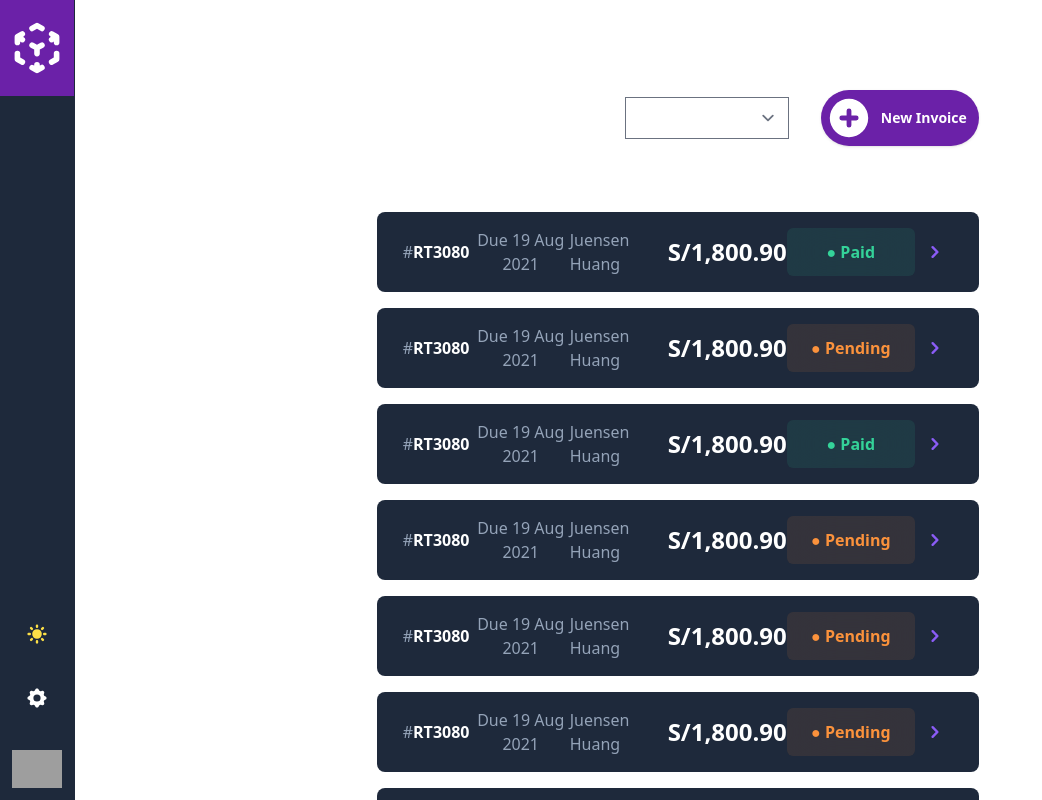
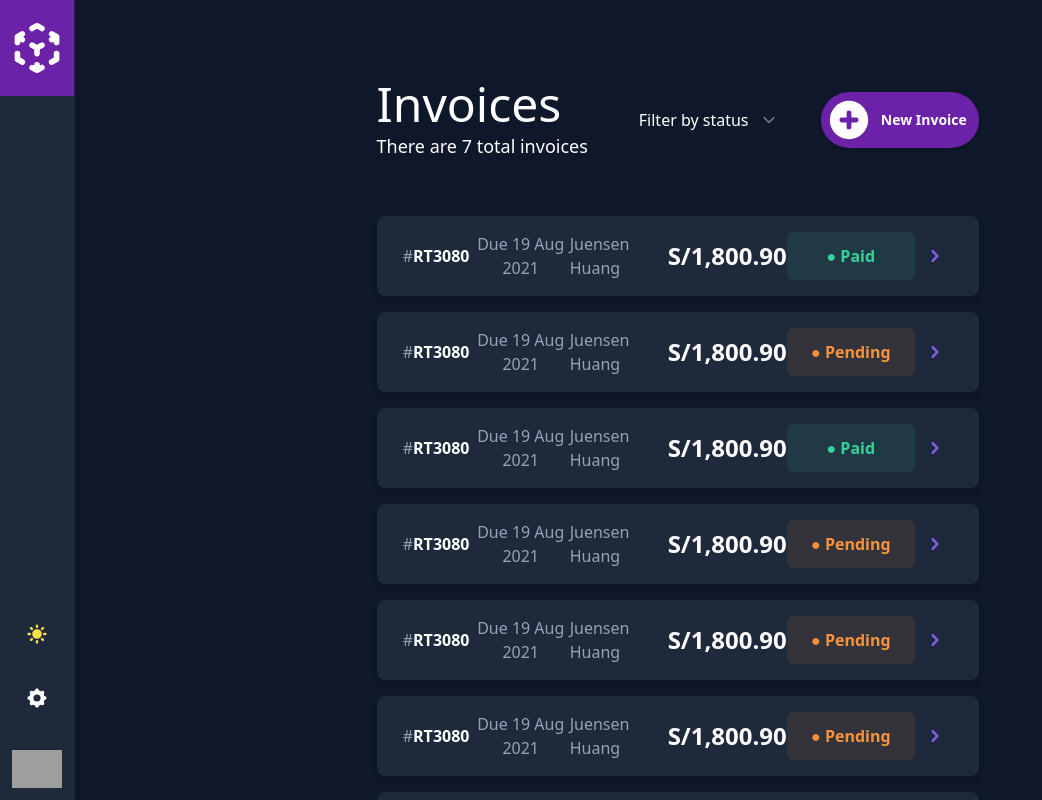
Before and after one commit to SerhiiShapovalov530/Invoices_App-Vue3, a Vue app: page / in a window 1280 px wide. Shown: the whole page, without its empty margins (0-1042 px from the left). Built offline with nearby package versions, Linux system fonts and the light colour scheme; grey boxes are pictures that could not be loaded.

Commit message:
feat: add dynamic routes

```diff
--- a/src/components/invoice/Row.vue
+++ b/src/components/invoice/Row.vue
@@ -1,11 +1,13 @@
 <script setup>
+import { RouterLink } from 'vue-router'
 defineProps({
+    id: String,
     status: String
 })
 </script>
 
 <template>
-<div class="flex duration-300 justify-between items-center px-6 py-4 rounded-lg bg-slate-800 text-slate-400 hover:bg-slate-400/20">
+<div class="flex duration-300 justify-between items-center px-6 py-4 rounded-lg bg-slate-800 text-slate-400 hover:bg-slate-400/20 dark:bg-white shadow-md">
     <div class="w-32 text-center">
         #<span class="text-white font-semibold dark:text-gray-900">RT3080</span>
     </div>
@@ -23,12 +25,14 @@ defineProps({
             ● {{ status }}
         </div>
     </div>
-    <div class="text-violet-500 cursor-pointer p-2 hover:bg-slate-700 rounded-full">
-        <svg class="w-6 h-6" fill="currentColor" viewBox="0 0 20 20" xmlns="http://www.w3.org/2000/svg">
-            <path fill-rule="evenodd"
+    <router-link :to="`/invoices/${id}`">
+        <div class="text-violet-500 cursor-pointer p-2 hover:bg-slate-700 rounded-full">
+            <svg class="w-6 h-6" fill="currentColor" viewBox="0 0 20 20" xmlns="http://www.w3.org/2000/svg">
+                <path fill-rule="evenodd"
                 d="M7.293 14.707a1 1 0 010-1.414L10.586 10 7.293 6.707a1 1 0 011.414-1.414l4 4a1 1 0 010 1.414l-4 4a1 1 0 01-1.414 0z"
                 clip-rule="evenodd"></path>
-        </svg>
-    </div>
+            </svg>
+        </div>
+    </router-link>
 </div>
 </template>
--- a/src/components/invoice/Table.vue
+++ b/src/components/invoice/Table.vue
@@ -3,16 +3,16 @@ import { ref } from "vue";
 import InvoiceRow from "@/components/invoice/Row.vue";
 
 const invoices = ref([
-    { id: 1, status: 'paid' },
-    { id: 2, status: 'pending' },
-    { id: 3, status: 'paid' },
-    { id: 4, status: 'pending' },
-    { id: 5, status: 'pending' },
-    { id: 6, status: 'pending' },
-    { id: 7, status: 'draft' },
-    { id: 8, status: 'draft' },
-    { id: 9, status: 'draft' },
-    { id: 7, status: 'draft' },
+    { id: '1', status: 'paid' },
+    { id: '2', status: 'pending' },
+    { id: '3', status: 'paid' },
+    { id: '4', status: 'pending' },
+    { id: '5', status: 'pending' },
+    { id: '6', status: 'pending' },
+    { id: '7', status: 'draft' },
+    { id: '8', status: 'draft' },
+    { id: '9', status: 'draft' },
+    { id: '7', status: 'draft' },
 ])
 </script>
 
@@ -20,6 +20,7 @@ const invoices = ref([
     <div class="flex flex-col gap-4">
         <InvoiceRow
             v-for="invoice in invoices"
+            :id="invoice.id"
             :status="invoice.status"
             :key="invoice.id"
         />
--- a/src/router/index.js
+++ b/src/router/index.js
@@ -1,21 +1,23 @@
 import { createRouter, createWebHistory } from 'vue-router'
-import HomeView from '../views/HomeView.vue'
+import InvoiceList from '../views/InvoiceListPage.vue'
 
 const router = createRouter({
   history: createWebHistory(import.meta.env.BASE_URL),
   routes: [
     {
       path: '/',
-      name: 'home',
-      component: HomeView
+      name: 'invoice-list',
+      component: InvoiceList
+    },
+    {
+      path: '/invoices/:id',
+      name: 'invoice-detail',
+      component: () => import('@/views/InvoiceViewPage.vue')
     },
     {
       path: '/about',
       name: 'about',
-      // route level code-splitting
-      // this generates a separate chunk (About.[hash].js) for this route
-      // which is lazy-loaded when the route is visited.
-      component: () => import('../views/AboutView.vue')
+      component: () => import('@/views/AboutView.vue')
     }
   ]
 })
--- a/src/views/HomeView.vue
+++ /dev/null
@@ -1,36 +0,0 @@
-<script setup>
-import InvoiceTable from "@/components/invoice/Table.vue";
-import Footer from "@/components/ui/Footer.vue";
-</script>
-
-<template>
-  <main class="flex justify-center w-screen overflow-y-auto">
-    <div class="w-6/12 flex flex-col">
-      <div class="flex justify-between mt-20 mb-14">
-        <div>
-          <h1 class="text-5xl font-semi-bold mb-1">Invoices</h1>
-          <small>There are 7 total invoices</small>
-        </div>
-        <div class="flex items-center gap-8">
-          <select class="bg-transparent focus:outline-none cursor-pointer">
-            <option class="text-gray-800" value="">Filter by status</option>
-            <option class="text-gray-800" value="paid">Paid</option>
-            <option class="text-gray-800" value="pending">Pending</option>
-            <option class="text-gray-800" value="draft">Draft</option>
-          </select>
-          <button class="flex items-center gap-2 py-1 pl-1 pr-3 bg-purple-800 text-white text-sm font-semibold rounded-full shadow focus:outline-none">
-            <svg class="w-12 h-12" fill="currentColor" viewBox="0 0 20 20" xmlns="http://www.w3.org/2000/svg"><path fill-rule="evenodd" d="M10 18a8 8 0 100-16 8 8 0 000 16zm1-11a1 1 0 10-2 0v2H7a1 1 0 100 2h2v2a1 1 0 102 0v-2h2a1 1 0 100-2h-2V7z" clip-rule="evenodd"></path></svg>
-            New Invoice
-          </button>
-        </div>
-      </div>
-
-      <InvoiceTable />
-
-      <Footer />
-    </div>
-  </main>
-</template>
-
-<style>
-</style>
--- /dev/null
+++ b/src/views/InvoiceViewPage.vue
@@ -0,0 +1,20 @@
+
+<script setup>
+import Footer from '@/components/ui/Footer.vue';
+</script>
+
+<template>
+    <main class="flex justify-center w-screen overflow-y-auto bg-slate-900 dark:bg-gray-50 dark:text-gray-900">
+        <div class="w-6/12 flex flex-col">
+            <div class="flex justify-between mt-20 mb-14">
+                <div>
+                    <h1 class="text-5xl font-semi-bold mb-1 ">Go back</h1>
+                </div>
+            </div>
+
+            <h1>Invoice View Page {{ $route.params.id }}</h1>
+
+            <Footer />
+        </div>
+    </main>
+</template>
```
